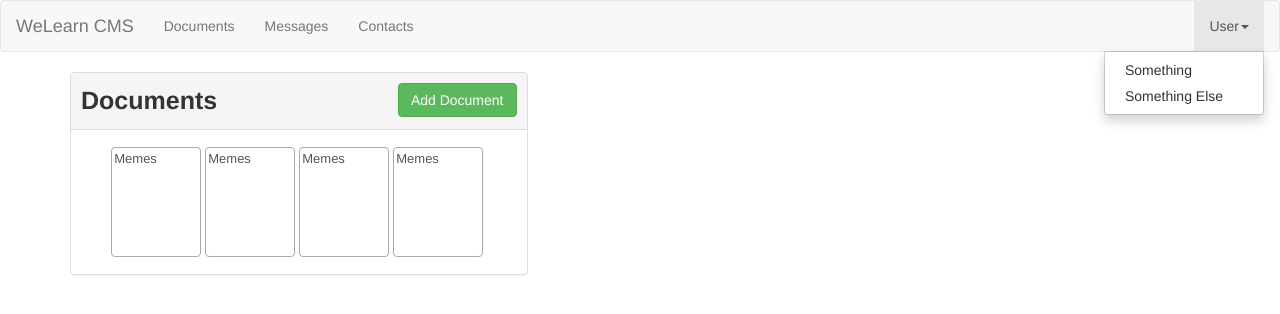
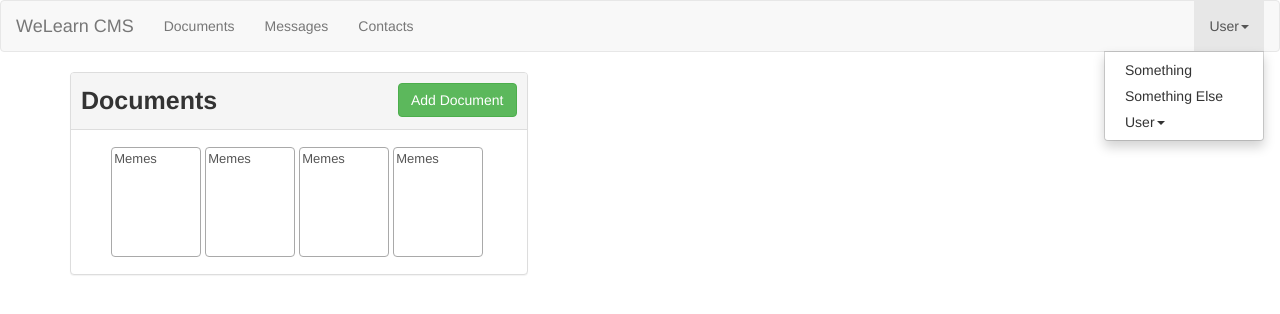
Before and after one commit to dseckton/contentmgmt, an Angular app: page / in a window 1280 px wide. Both pictures are taken after a click on the button "User". Shown: the top 314 px of the page. Built offline with nearby package versions, Linux system fonts and the light colour scheme.

Commit message:
header & dropdown stuff

```diff
--- a/src/app/header.component.html
+++ b/src/app/header.component.html
@@ -15,6 +15,13 @@
                     <ul class="dropdown-menu">
                         <li><a href="">Something</a></li>
                         <li><a href="">Something Else</a></li>
+                        <li class="dropdown" cmsDropdown>
+                            <a href="#" role="button" class="dropdown-toggle">User<span class="caret"></span></a>
+                            <ul class="dropdown-menu">
+                                <li><a href="">Something</a></li>
+                                <li><a href="">Something Else</a></li>
+                            </ul>
+                        </li>
                     </ul>
                 </li>
             </ul>
--- a/src/app/shared/dropdown.directive.ts
+++ b/src/app/shared/dropdown.directive.ts
@@ -5,7 +5,7 @@ import { Directive, HostBinding, HostListener, ElementRef } from '@angular/core'
 })
 export class DropdownDirective {
   @HostBinding('class.open') isOpen = false;
-  @HostListener('mouseleave', ['$event']) toggleOpen(event: Event) {
+  @HostListener('click', ['$event']) toggleOpen(event: Event) {
     this.isOpen = this.elRef.nativeElement.contains(event.target) ? !this.isOpen : false;
   }
   constructor(private elRef: ElementRef) {}
```
